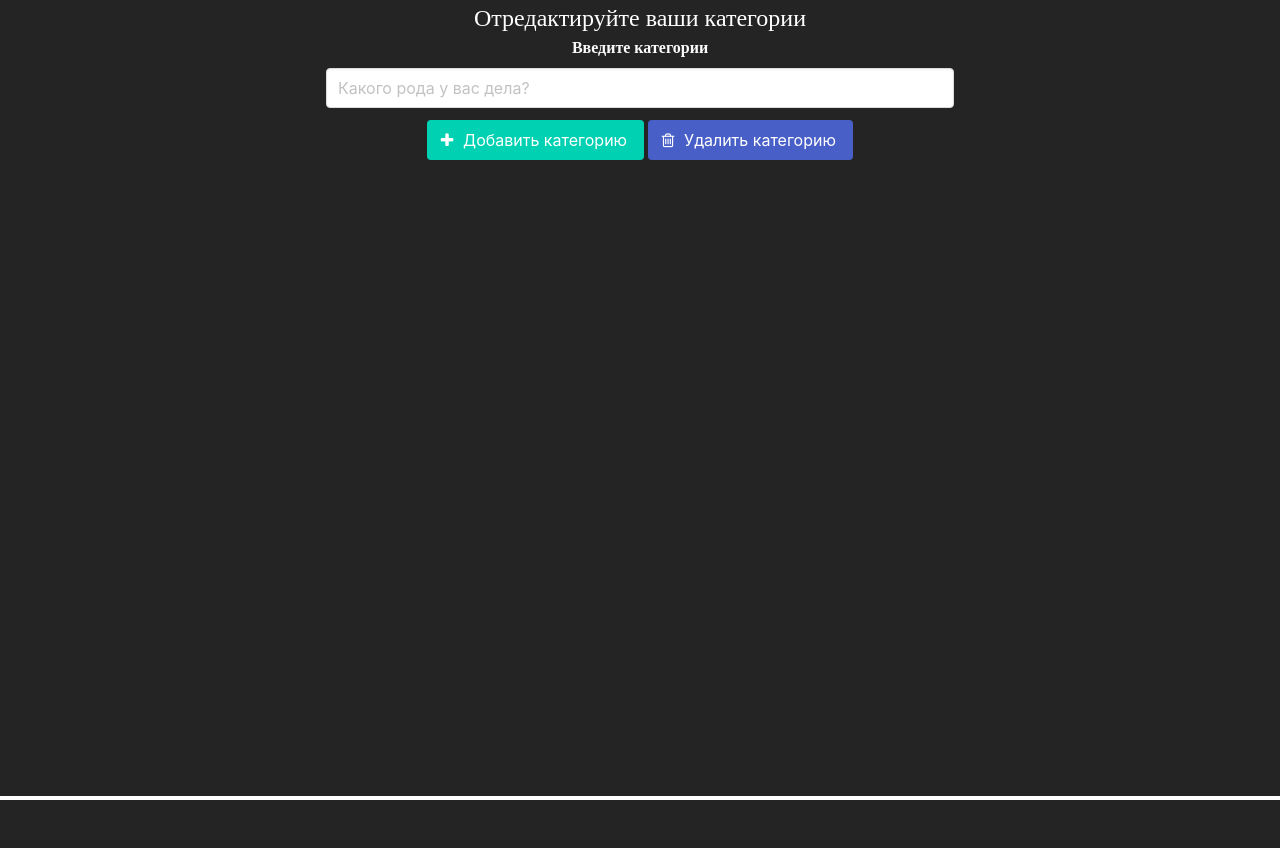
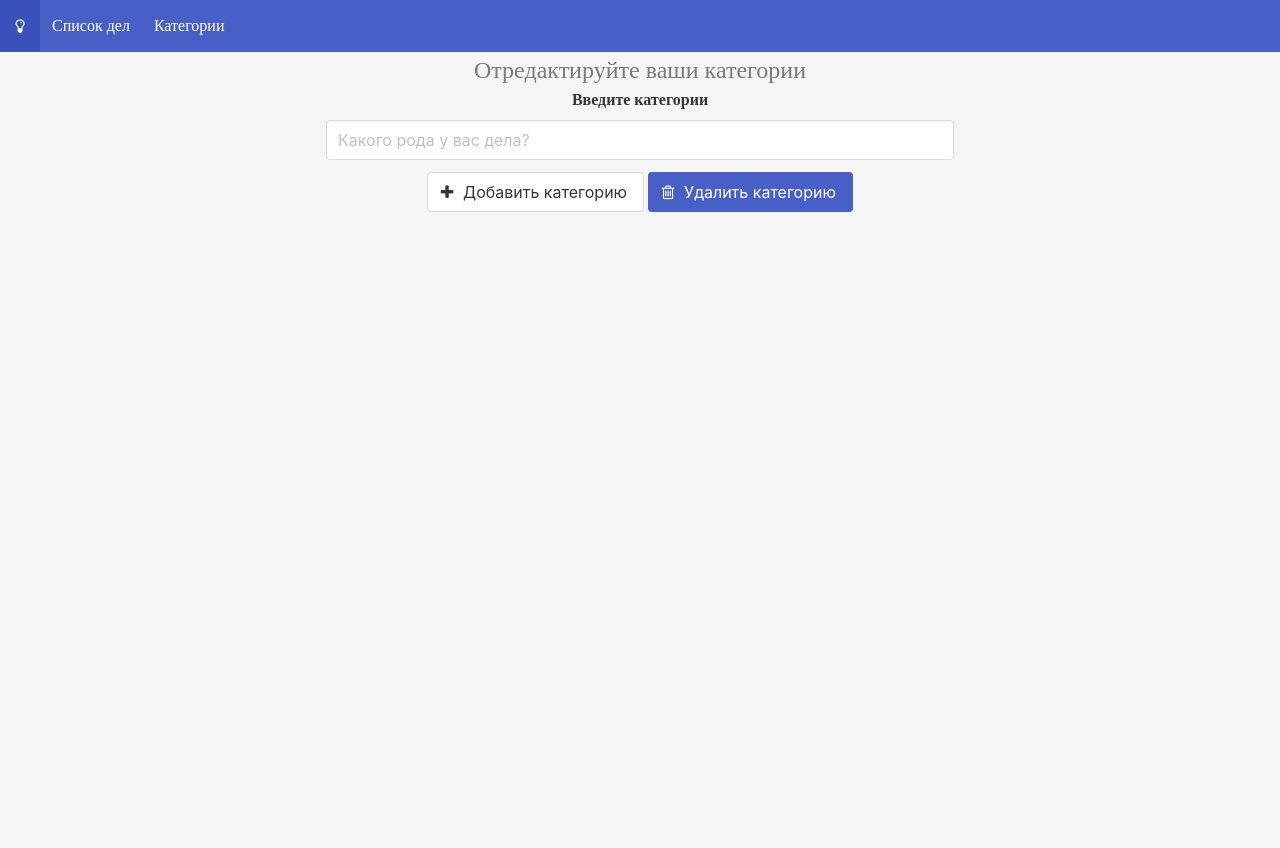
Before and after one commit to DimitriiTrater/ToDoApp, a Django app: page /category/ in a window 1280 px wide. Before the commit the page ends 800 px from the top, so only its background shows below. Run offline with Django 3.2, Linux system fonts and the light colour scheme; data that the repository does not hold is empty; parts of the project's set-up code (start-up, migrations or seed data) failed here and were passed over; some libraries are stand-ins or nearby versions.

```diff
--- a/todo/todolist/templates/category.html
+++ b/todo/todolist/templates/category.html
@@ -1,21 +1,33 @@
 {% extends 'base.html' %}
 {% block content %}
 <div class="all">
-<div class="columns has-background-black-ter has-text-white is-centered" style="min-height: 101vh;">
+    <div django-app="TaskManager">
+  <nav class ="navbar is-link" role="navigation" aria-label="main navigation">
+      <div class="navbar-menu ">
+          <div class="navbar-start">
+          <a class="navbar-item" href="../category_dark"><span class="icon">
+  <i class="fa fa-lightbulb-o"></i>
+</span></a>
+          <a class="navbar-item" href="../todo"> Список дел </a>
+          <a class="navbar-item" href="../category">Категории</a>
+          </div>
+         </div>
+  </nav>
+<div class="columns has-background-white-ter has-text-grey is-centered" style="min-height: 101vh;">
     <div class="column is-half">
         <h1 class="is-size-4 has-text-centered"> Отредактируйте ваши категории </h1>
         <form action="" method="post">
             {% csrf_token %}
             <!-- csrf для базовой безопасности -->
             <div class="field has-text-centered">
-                <label for="description" class="label has-text-white-bis"> Введите категории </label>
+                <label for="description" class="label has-text-grey-bis"> Введите категории </label>
                 <div class="control">
                    <input type="text" id="description" class="input" placeholder="Какого рода у вас дела?"
                         name="name" required>
                 </div>
                 <div class="column">
                 <div class="field">
-                    <button class="button is-primary" name="Add" type="submit">
+                    <button class="button is-dark-light" name="Add" type="submit">
                         <span class="icon is-small">
                             <i class="fa fa-plus"></i>
                         </span>
```
